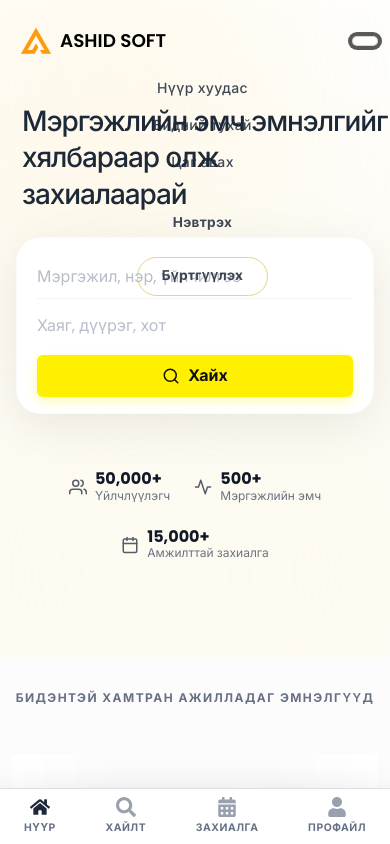
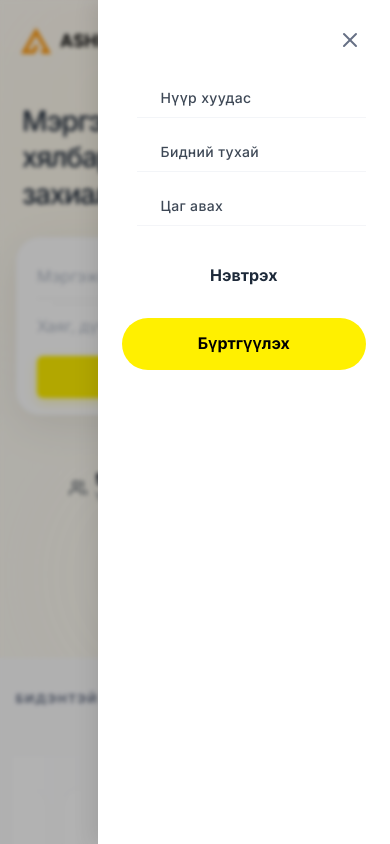
Before and after one commit to khishigtogtokh321/Project, a React (Vite) app: page / in a window 390 px wide. Both pictures are taken after a click on the button "Toggle navigation". Shown: the top 844 px of the page. Built offline with nearby package versions, Linux system fonts and the light colour scheme.

Commit message:
my nawbar

```diff
--- a/src/App.jsx
+++ b/src/App.jsx
@@ -31,7 +31,6 @@ export default function App() {
         <Route path="/register" element={<RegisterPage />} />
       </Routes>
       <Footer />
-      <BottomNav />
     </Router>
   );
 }
--- a/src/components/Hero.jsx
+++ b/src/components/Hero.jsx
@@ -15,9 +15,8 @@ export default function Hero() {
               transition={{ duration: 0.8, ease: [0.16, 1, 0.3, 1] }}
             >
               {/* 🔹 Punchy Headline (Zocdoc Style) */}
-              <h1 className="text-h1 mb-4" >
-                Мэргэжлийн эмч эмнэлгийг <br />
-                <span className="text-navy-700 " >хялбараар олж захиалаарай</span>
+              <h1 className="text-h1 mb-4 mx-auto" style={{ maxWidth: '800px' }}>
+                Мэргэжлийн эмч эмнэлгийг хялбараар олж захиалаарай
               </h1>
 
               {/* 🔹 Centered Search Focus */}
--- a/src/components/MyNavbar.jsx
+++ b/src/components/MyNavbar.jsx
@@ -2,9 +2,12 @@ import { useState, useEffect } from "react";
 import { Navbar, Nav, Container } from "react-bootstrap";
 import { Link } from "react-router-dom";
 import ashidLogo from "../assets/ASHID-LOGO.png";
+import { FiX, FiChevronDown } from "react-icons/fi";
+import { motion, AnimatePresence } from "framer-motion";
 
 export default function MyNavbar() {
   const [scrolled, setScrolled] = useState(false);
+  const [isMenuOpen, setIsMenuOpen] = useState(false);
 
   useEffect(() => {
     const handleScroll = () => {
@@ -31,25 +34,29 @@ export default function MyNavbar() {
           <span className="navbar-brand-text ">ASHID SOFT</span>
         </Navbar.Brand>
 
-        {/* 🔹 Toggle */}
         {/* 🔹 Custom Clean Toggle (Zocdoc Style) */}
-        <Navbar.Toggle aria-controls="main-navbar-nav" className="navbar-toggler-custom">
+        <button
+          className="navbar-toggler-custom d-lg-none"
+          onClick={() => setIsMenuOpen(!isMenuOpen)}
+          aria-label="Toggle navigation"
+        >
           <div className="hamburger-icon">
             <span></span>
             <span></span>
+            <span></span>
           </div>
-        </Navbar.Toggle>
+        </button>
 
-        <Navbar.Collapse id="main-navbar-nav">
-          {/* 🔹 Navigation Links (Center) */}
+        {/* 🔹 Desktop Navigation Links (Center) */}
+        <Navbar.Collapse id="main-navbar-nav" className="d-none d-lg-block">
           <Nav className="mx-auto text-center py-2 py-lg-0">
             <Nav.Link as={Link} to="/" className="px-lg-3 fw-medium">Нүүр хуудас</Nav.Link>
             <Nav.Link as={Link} to="/" className="px-lg-3 fw-medium">Бидний тухай</Nav.Link>
             <Nav.Link as={Link} to="/emch-songoh" className="px-lg-3 fw-medium">Цаг авах</Nav.Link>
           </Nav>
 
-          {/* 🔹 Actions */}
-          <div className="d-flex flex-column flex-lg-row align-items-center gap-3 mt-3 mt-lg-0">
+          {/* 🔹 Desktop Actions */}
+          <div className="d-flex flex-row align-items-center gap-3 mt-lg-0">
             <Nav.Link as={Link} to="/login" className="btn-nav-login">
               Нэвтрэх
             </Nav.Link>
@@ -58,6 +65,56 @@ export default function MyNavbar() {
             </Nav.Link>
           </div>
         </Navbar.Collapse>
+
+        {/* 🔹 Mobile Side Drawer (Zocdoc Style) */}
+        <AnimatePresence>
+          {isMenuOpen && (
+            <>
+              {/* Backdrop Overlay */}
+              <motion.div
+                initial={{ opacity: 0 }}
+                animate={{ opacity: 1 }}
+                exit={{ opacity: 0 }}
+                onClick={() => setIsMenuOpen(false)}
+                className="mobile-sidebar-overlay"
+              />
+
+              {/* Sidebar Content */}
+              <motion.div
+                initial={{ x: "100%" }}
+                animate={{ x: 0 }}
+                exit={{ x: "100%" }}
+                transition={{ type: "spring", damping: 25, stiffness: 200 }}
+                className="mobile-sidebar-content"
+              >
+                <div className="p-4 d-flex flex-column h-100">
+                  <div className="d-flex justify-content-end mb-4">
+                    <button className="btn-close-sidebar" onClick={() => setIsMenuOpen(false)}>
+                      <FiX size={24} />
+                    </button>
+                  </div>
+
+                  <div className="sidebar-menu-sections flex-grow-1">
+                    <Nav className="flex-column gap-3 mb-4">
+                      <Nav.Link as={Link} to="/" className="sidebar-nav-link" onClick={() => setIsMenuOpen(false)}>Нүүр хуудас</Nav.Link>
+                      <Nav.Link as={Link} to="/" className="sidebar-nav-link" onClick={() => setIsMenuOpen(false)}>Бидний тухай</Nav.Link>
+                      <Nav.Link as={Link} to="/emch-songoh" className="sidebar-nav-link" onClick={() => setIsMenuOpen(false)}>Цаг авах</Nav.Link>
+                    </Nav>
+
+                    <div className="d-flex flex-column gap-3">
+                      <Link to="/login" className="btn-sidebar-login" onClick={() => setIsMenuOpen(false)}>
+                        Нэвтрэх
+                      </Link>
+                      <Link to="/register" className="btn-sidebar-register" onClick={() => setIsMenuOpen(false)}>
+                        Бүртгүүлэх
+                      </Link>
+                    </div>
+                  </div>
+                </div>
+              </motion.div>
+            </>
+          )}
+        </AnimatePresence>
       </Container>
     </Navbar>
   );
--- a/src/components/SearchBar.jsx
+++ b/src/components/SearchBar.jsx
@@ -46,17 +46,27 @@ const MobileSearchOverlay = ({ isOpen, onClose, query, setQuery }) => {
 
       {/* Title */}
       <div className="px-5 mb-4">
-        <h2 className="text-xl font-bold text-gray-900">Та юу хайж байна вэ?</h2>
+        <h2 className="text-[22px] font-bold text-gray-900 tracking-tight">Та юу хайж байна вэ?</h2>
       </div>
 
       {/* Styled Input */}
-      <div className="px-5 mb-6">
-        <div className="relative">
-          <FiSearch className="absolute left-4 top-1/2 -translate-y-1/2 text-gray-400" size={20} />
+      <div className="px-5 mb-4">
+        <div className="position-relative -left-3">
+          <FiSearch
+            className="position-absolute start-0 top-50  translate-middle-y ms-4 text-gray-500"
+            size={18}
+            style={{ zIndex: 5 }}
+          />
           <input
             autoFocus
             type="text"
-            className="w-full pl-12 pr-4 py-3 rounded-full border border-gray-300 focus:border-blue-500 focus:ring-2 focus:ring-blue-100 outline-none text-gray-700 text-lg"
+            className="w-100 ps-5 pe-4 py-3 rounded-pill border outline-none text-gray-700 fs-body focus:border-gray-400"
+            style={{
+              height: '48px',
+              fontSize: '1rem',
+              backgroundColor: '#fff',
+              borderColor: '#d1d5db'
+            }}
             placeholder="Өвчин, эмчилгээ эсвэл эмчийн нэр"
             value={query}
             onChange={(e) => setQuery(e.target.value)}
@@ -68,12 +78,12 @@ const MobileSearchOverlay = ({ isOpen, onClose, query, setQuery }) => {
       <div className="flex-1 overflow-y-auto px-5 pb-8">
         {categories.map((cat, idx) => (
           <div key={idx} className="mb-6">
-            <h3 className="text-sm font-semibold text-gray-500 uppercase tracking-wide mb-3">{cat.title}</h3>
-            <div className="flex flex-col">
+            <h3 className="text-[13px] font-medium text-gray-400 mb-4">{cat.title}</h3>
+            <div className="flex flex-col gap-1">
               {cat.items.map((item, i) => (
                 <button
                   key={i}
-                  className="text-left py-3 text-gray-700 text-base border-b border-gray-100 last:border-0 hover:text-blue-600 transition-colors"
+                  className="text-left py-2 text-gray-800 text-[16px] hover:text-blue-600 transition-colors"
                   onClick={() => {
                     setQuery(item);
                     onClose();
@@ -161,6 +171,11 @@ export default function SearchBar() {
           {/* 📏 Divider */}
           <div className="d-none d-md-block" style={{ height: '30px', width: '1px', background: 'rgba(0,0,0,0.08)', margin: '0 1.5rem' }}></div>
 
+          {/* 📱 Mobile Divider (Subtle) */}
+          <div className="d-md-none w-100 px-3">
+            <div style={{ height: '1px', background: 'rgba(0,0,0,0.05)' }}></div>
+          </div>
+
           {/* 📍 Location Input Sub-Island (50%) */}
           <div className="location-section flex-grow-1 d-flex align-items-center">
             <div className="location-sub-island d-flex align-items-center w-100">
--- a/src/components/TrustStats.jsx
+++ b/src/components/TrustStats.jsx
@@ -7,7 +7,7 @@ const MiniStatItem = ({ icon: Icon, count, label, suffix = "+" }) => (
             <Icon size={18} />
         </div>
         <div className="d-flex flex-column" style={{ lineHeight: 1.1 }}>
-            <span className="fw-bold text-gray-900" style={{ fontSize: '1rem' }}>
+            <span className="fw-bold text-gray-900" style={{ fontSize: '1rem', fontVariantNumeric: 'tabular-nums' }}>
                 <CountUp end={count} duration={2.5} separator="," suffix={suffix} />
             </span>
             <span className="text-xs text-gray-500" style={{ fontSize: '0.75rem' }}>{label}</span>
--- a/src/index.css
+++ b/src/index.css
@@ -201,7 +201,7 @@ a {
 
 .text-h2 {
   font-size: var(--fs-h2);
-  font-weight: 700;
+  font-weight: 600;
   line-height: 1.2;
   letter-spacing: -0.01em;
   color: var(--navy-900);
@@ -1782,4 +1782,186 @@ h5 {
     color: #111010;
   }
 
-}
+  /* 🍔 Custom Hamburger Icon (Zocdoc style) */
+  .navbar-toggler-custom {
+    border: none !important;
+    padding: 0 !important;
+    background: transparent !important;
+    box-shadow: none;
+    margin-right: 16px;
+    /* Slight nudge for better alignment */
+    outline: none !important;
+
+  }
+
+  .hamburger-icon {
+    width: 22px;
+    height: 14px;
+    display: flex;
+    flex-direction: column;
+    justify-content: space-between;
+    align-items: flex-end;
+
+  }
+
+  .hamburger-icon span {
+    display: block;
+    width: 100%;
+    height: 2px;
+    background-color: #000000 !important;
+    /* Ensure visibility */
+    border-radius: 1px;
+    color: black;
+    transition: all 0.3s cubic-bezier(0.16, 1, 0.3, 1);
+  }
+
+  /* 🚪 Mobile Sidebar Drawer */
+  .mobile-sidebar-overlay {
+    position: fixed;
+    top: 0;
+    left: 0;
+    right: 0;
+    bottom: 0;
+    background: rgba(0, 0, 0, 0.3);
+    backdrop-filter: blur(2px);
+    z-index: 2000;
+  }
+
+  .mobile-sidebar-content {
+    position: fixed;
+    top: 0;
+    right: 0;
+    width: 75%;
+    height: 100%;
+    background: white;
+    z-index: 2001;
+    box-shadow: -4px 0 20px rgba(0, 0, 0, 0.1);
+    overflow-y: auto;
+  }
+
+  .btn-close-sidebar {
+    background: transparent;
+    border: none;
+    color: var(--gray-500);
+    padding: 4px;
+  }
+
+  .sidebar-nav-link {
+    padding: 12px 0 !important;
+    font-size: 1.1rem;
+    font-weight: 500;
+    color: var(--navy-900) !important;
+    border-bottom: 1px solid var(--gray-100);
+    text-decoration: none;
+  }
+
+  .btn-sidebar-login {
+    display: block;
+    width: 100%;
+    padding: 14px;
+    background: transparent;
+    border: 1px solid var(--navy-900);
+    border-radius: 99px;
+    color: var(--navy-900);
+    text-align: center;
+    font-weight: 600;
+    font-size: 1rem;
+    text-decoration: none;
+  }
+
+  .btn-sidebar-register {
+    display: block;
+    width: 100%;
+    padding: 14px;
+    background: var(--primary-500);
+    border: none;
+    border-radius: 99px;
+    color: #000000;
+    text-align: center;
+    font-weight: 600;
+    font-size: 1rem;
+    text-decoration: none;
+  }
+
+  .menu-group-header {
+    border-bottom: 1px solid var(--gray-100);
+    padding: 12px 0;
+    font-size: 1.1rem;
+    color: var(--navy-900);
+  }
+
+  .dot-orange {
+    width: 8px;
+    height: 8px;
+    background: #ff5c35;
+    border-radius: 50%;
+  }
+
+  .orange-video-icon {
+    width: 16px;
+    height: 16px;
+    background: #ff5c35;
+    mask: radial-gradient(circle, transparent 30%, black 40%);
+    border-radius: 50%;
+    display: inline-block;
+  }
+
+  .btn-sidebar-outline {
+    display: block;
+    width: 100%;
+    padding: 14px;
+    border: 1px solid #d0daff;
+    border-radius: 8px;
+    color: #3b61ff;
+    text-align: center;
+    font-weight: 600;
+    font-size: 0.95rem;
+    text-decoration: none;
+    transition: background 0.2s;
+  }
+
+  .btn-sidebar-outline:hover {
+    background: #f4f6ff;
+  }
+
+  .specialist-avatar {
+    width: 48px;
+    height: 48px;
+    background: #ffe6ac;
+    border-radius: 50%;
+    position: relative;
+    overflow: hidden;
+  }
+
+  .specialist-avatar::after {
+    content: '';
+    position: absolute;
+    bottom: 0;
+    left: 50%;
+    width: 100%;
+    height: 80%;
+    background: #ffc233;
+    border-radius: 50% 50% 0 0;
+    transform: translateX(-50%);
+  }
+
+  .fs-sm {
+    font-size: 0.9rem;
+  }
+
+  .fs-xs {
+    font-size: 0.8rem;
+  }
+
+  .navbar-toggler-custom[aria-expanded="true"] .hamburger-icon span:nth-child(1) {
+    transform: translateY(6px) rotate(45deg);
+  }
+
+  .navbar-toggler-custom[aria-expanded="true"] .hamburger-icon span:nth-child(2) {
+    opacity: 0;
+  }
+
+  .navbar-toggler-custom[aria-expanded="true"] .hamburger-icon span:nth-child(3) {
+    transform: translateY(-6px) rotate(-45deg);
+  }
+}
```
